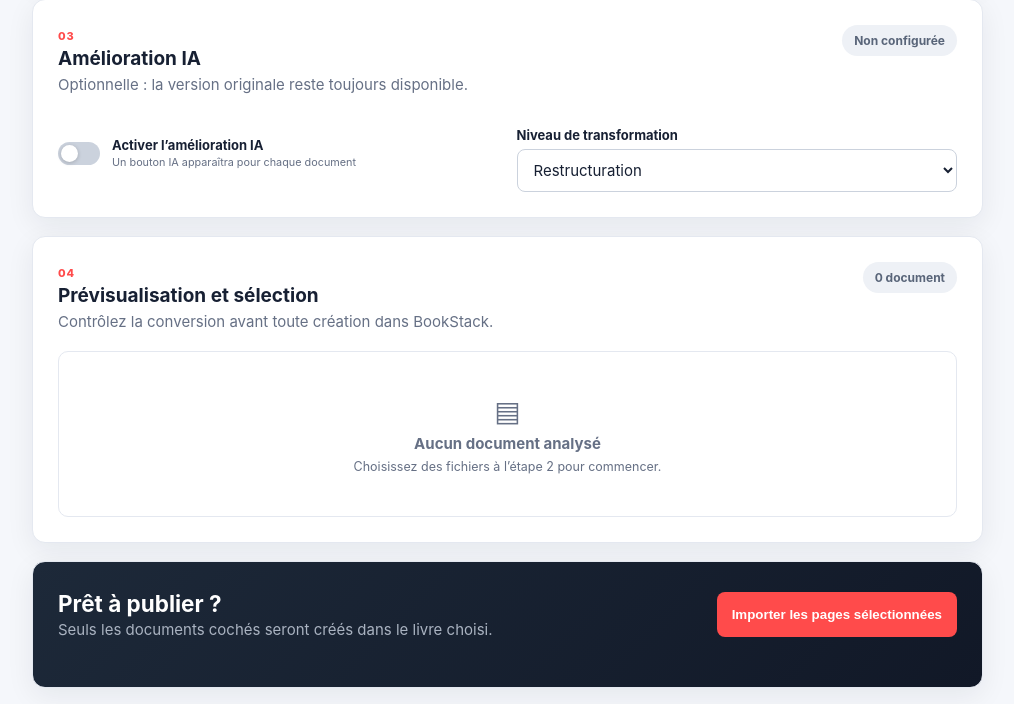
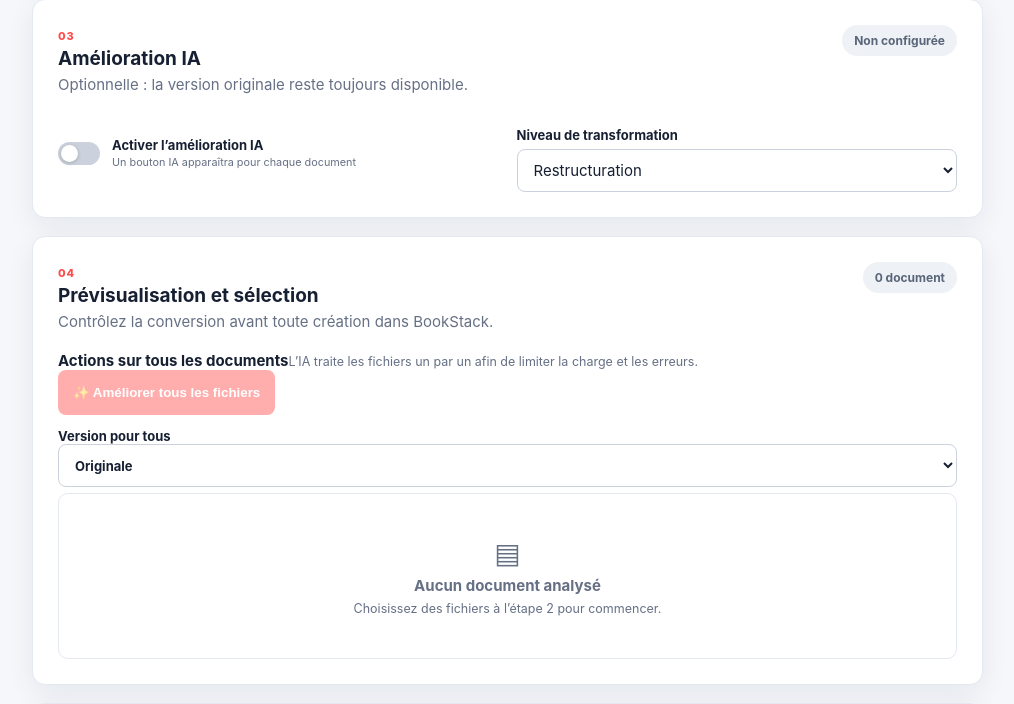
Before and after one commit to odi2050/stackbridge, a Flask app: page / in a window 1280 px wide. Shown: the part 1051-1755 px from the top of the page, without its empty margins (255-1269 px from the left). Run offline with Flask 3, Linux system fonts and the light colour scheme.

Commit message:
Add bulk AI and version controls to preview section

```diff
--- a/templates/index.html
+++ b/templates/index.html
@@ -5,7 +5,7 @@
 <section><div class="section-title"><div><span class="section-number">01</span><h2>Destination</h2><p>La connexion est fournie par la configuration administrateur.</p></div><span id="bookstack-state" class="badge">Vérification…</span></div><div class="input-action"><select id="book"><option value="">Choisissez d’abord une connexion</option></select><button id="connect">Charger les livres</button></div></section>
 <section><div class="section-title"><div><span class="section-number">02</span><h2>Documents et structure</h2><p>Sélectionnez directement des documents, glissez-déposez-les ou utilisez une archive ZIP.</p></div></div><div class="grid compact"><label class="toggle"><input id="structure" type="checkbox" checked><span></span><div><strong>Créer les chapitres</strong><small>Reproduire les dossiers contenus dans une archive ZIP</small></div></label><div><label>Nom des chapitres</label><select id="mode"><option value="full">Arborescence complète</option><option value="last">Dernier dossier seulement</option></select></div></div><div class="source-picker" style="grid-template-columns:1fr"><label id="drop-zone" class="source-card" tabindex="0"><input id="files" type="file" multiple accept=".docx,.pdf,.md,.markdown,.html,.htm,.txt,.zip"><span class="upload-icon">＋</span><strong>Glissez-déposez vos fichiers ici</strong><small>ou cliquez pour choisir des DOCX, PDF, Markdown, HTML, TXT ou ZIP.</small><span class="drop-formats">Le ZIP conserve l’arborescence dossiers → chapitres.</span></label></div><div id="file-summary" class="hint">Aucun document sélectionné.</div><button id="analyze" class="primary">Analyser et convertir les documents</button></section>
 <section><div class="section-title"><div><span class="section-number">03</span><h2>Amélioration IA</h2><p>Optionnelle : la version originale reste toujours disponible.</p></div><span id="ai-state" class="badge">Vérification…</span></div><div class="grid compact"><label class="toggle"><input id="aion" type="checkbox"><span></span><div><strong>Activer l’amélioration IA</strong><small>Un bouton IA apparaîtra pour chaque document</small></div></label><div><label>Niveau de transformation</label><select id="level"><option value="light">Nettoyage léger</option><option value="structure" selected>Restructuration</option><option value="enrich">Enrichissement prudent</option></select></div></div></section>
-<section><div class="section-title"><div><span class="section-number">04</span><h2>Prévisualisation et sélection</h2><p>Contrôlez la conversion avant toute création dans BookStack.</p></div><span id="doc-count" class="badge">0 document</span></div><div id="items" class="items"><div class="empty"><span>▤</span><strong>Aucun document analysé</strong><small>Choisissez des fichiers à l’étape 2 pour commencer.</small></div></div></section>
+<section><div class="section-title"><div><span class="section-number">04</span><h2>Prévisualisation et sélection</h2><p>Contrôlez la conversion avant toute création dans BookStack.</p></div><span id="doc-count" class="badge">0 document</span></div><div class="preview-actions"><div><strong>Actions sur tous les documents</strong><small>L’IA traite les fichiers un par un afin de limiter la charge et les erreurs.</small></div><button id="ai-all" class="primary" disabled>✨ Améliorer tous les fichiers</button><label class="bulk-version"><span>Version pour tous</span><select id="version-all"><option value="original">Originale</option><option value="ai">Version IA</option></select></label></div><div id="items" class="items"><div class="empty"><span>▤</span><strong>Aucun document analysé</strong><small>Choisissez des fichiers à l’étape 2 pour commencer.</small></div></div></section>
 <section class="import-card"><div><h2>Prêt à publier ?</h2><p>Seuls les documents cochés seront créés dans le livre choisi.</p></div><button id="import" class="primary">Importer les pages sélectionnées</button><div id="result"></div></section>
 </main></div>
 <div id="modal"><div class="modalbox"><div class="bar"><h2 id="mtitle"></h2><button id="close">✕</button></div><div class="tabs"><button data-v="original">Original</button><button data-v="ai">✨ IA</button></div><article id="preview"></article></div></div>
```
